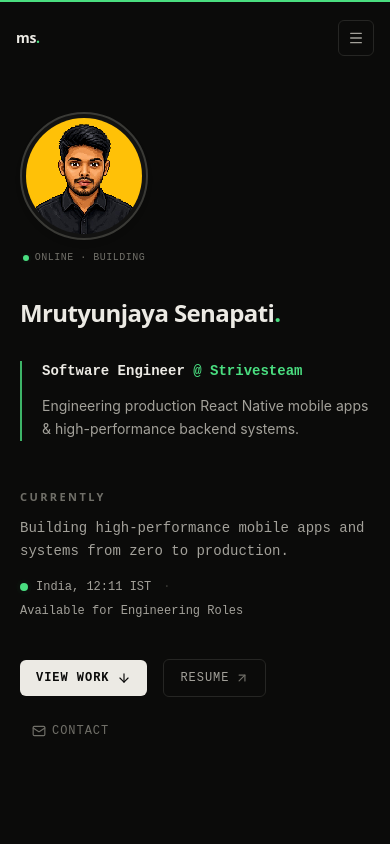
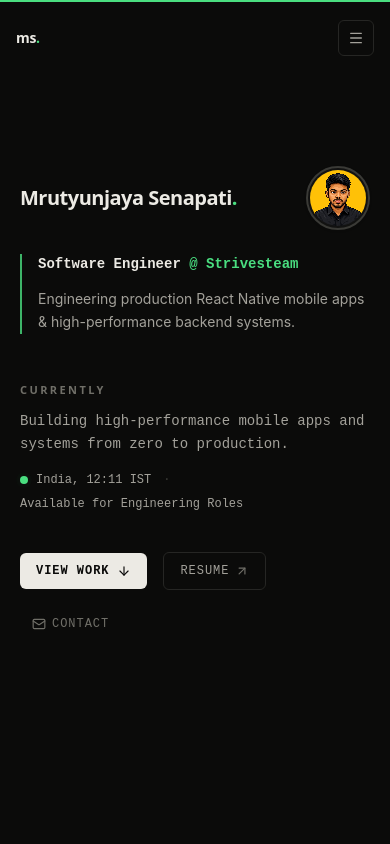
Before and after one commit to MrutyunjayaSenapati/mrutyunjaya-dev, a React (Vite) app: page / in a window 390 px wide. Shown: the top 844 px of the page. Built offline with nearby package versions, Linux system fonts and the light colour scheme.

Commit message:
fix(responsive): improve mobile layout, avatar alignment, and nav drawer for Android screens

```diff
--- a/src/components/layout/Navigation.tsx
+++ b/src/components/layout/Navigation.tsx
@@ -116,7 +116,7 @@ export default function Navigation() {
             animate={{ opacity: 1, height: "auto" }}
             exit={{ opacity: 0, height: 0 }}
             transition={{ duration: 0.35, ease: EASE }}
-            className="overflow-hidden border-t border-border md:hidden"
+            className="overflow-y-auto max-h-[85vh] border-t border-border bg-surface/98 backdrop-blur-xl md:hidden"
           >
             <div className="flex flex-col gap-1 px-4 pb-8 pt-4">
               {navItems.map((item, idx) => (
--- a/src/components/sections/Experience.tsx
+++ b/src/components/sections/Experience.tsx
@@ -40,7 +40,7 @@ export default function Experience() {
                 <p className="mt-2 max-w-[60ch] text-sm leading-relaxed text-text-secondary">
                   {item.description}
                 </p>
-                <p className="mt-3 font-mono text-xs tracking-wide text-text-muted">
+                <p className="mt-3 font-mono text-xs tracking-wide text-text-muted break-words">
                   {item.tags.join(" · ")}
                 </p>
               </div>
--- a/src/components/sections/Hero.tsx
+++ b/src/components/sections/Hero.tsx
@@ -59,26 +59,41 @@ export default function Hero() {
         style={reduced ? undefined : { y, opacity }}
         className="relative mx-auto w-full max-w-4xl px-5 sm:px-8"
       >
-        {/* Top Section: Info + Prominent Sprite Avatar */}
-        <div className="flex flex-col-reverse gap-8 sm:flex-row sm:items-start sm:justify-between sm:gap-10">
+        {/* Top Section: Info + Sprite Avatar (Responsive: Row on mobile & desktop) */}
+        <div className="flex flex-col gap-6 sm:flex-row sm:items-start sm:justify-between sm:gap-10">
           {/* Left Column: Name & Callout */}
-          <div className="flex-1">
+          <div className="flex-1 min-w-0">
+            {/* Mobile Header: Name + Avatar in single row on small screens */}
+            <div className="flex items-center justify-between gap-4 sm:block">
               <motion.h1
                 initial={reduced ? false : { opacity: 0, y: 16 }}
                 animate={{ opacity: 1, y: 0 }}
                 transition={{ duration: 0.7, ease: EASE }}
-              className="font-mono text-2xl font-bold tracking-tight text-text sm:text-3xl lg:text-4xl"
+                className="font-mono text-xl font-bold tracking-tight text-text xs:text-2xl sm:text-3xl lg:text-4xl"
               >
                 {personal.name}
                 <span className="text-accent">.</span>
               </motion.h1>
+
+              {/* Mobile avatar visible only on < sm */}
+              <div className="sm:hidden shrink-0">
+                <div className="relative h-16 w-16 overflow-hidden rounded-full border-2 border-border-strong bg-surface p-0.5 shadow-sm">
+                  <img
+                    src="/avatar.png"
+                    alt={personal.name}
+                    className="h-full w-full rounded-full object-cover"
+                    style={{ imageRendering: "pixelated" }}
+                  />
+                </div>
+              </div>
+            </div>
 
             {/* The Signature Accent Callout Block */}
             <motion.div
               initial={reduced ? false : { opacity: 0, y: 18 }}
               animate={{ opacity: 1, y: 0 }}
               transition={{ duration: 0.7, ease: EASE, delay: 0.12 }}
-              className="mt-8 border-l-2 border-accent/80 pl-5 sm:mt-10 sm:pl-6 space-y-3"
+              className="mt-6 border-l-2 border-accent/80 pl-4 sm:mt-10 sm:pl-6 space-y-3"
             >
               <div>
                 <p className="font-mono text-sm font-semibold text-text sm:text-base">
@@ -94,15 +109,15 @@ export default function Hero() {
             </motion.div>
           </div>
 
-          {/* Right Column: Prominent Sprite Avatar */}
+          {/* Desktop/Tablet Avatar (visible on sm and above) */}
           <motion.div
             initial={reduced ? false : { opacity: 0, scale: 0.95 }}
             animate={{ opacity: 1, scale: 1 }}
             transition={{ duration: 0.7, ease: EASE, delay: 0.1 }}
-            className="flex flex-col items-start sm:items-end shrink-0"
+            className="hidden sm:flex flex-col items-end shrink-0"
           >
             <div className="group relative">
-              <div className="relative h-32 w-32 overflow-hidden rounded-full border-2 border-border-strong bg-surface p-1 shadow-md sm:h-40 sm:w-40 md:h-44 md:w-44 transition-all duration-300 group-hover:border-accent/60 group-hover:scale-[1.02]">
+              <div className="relative h-36 w-36 md:h-44 md:w-44 overflow-hidden rounded-full border-2 border-border-strong bg-surface p-1 shadow-md transition-all duration-300 group-hover:border-accent/60 group-hover:scale-[1.02]">
                 <img
                   src="/avatar.png"
                   alt={personal.name}
--- a/src/components/sections/Skills.tsx
+++ b/src/components/sections/Skills.tsx
@@ -49,7 +49,7 @@ export default function Skills() {
                     {group.badge}
                   </p>
                 </div>
-                <dd className="font-mono text-xs leading-loose tracking-wide text-text-secondary">
+                <dd className="font-mono text-xs leading-loose tracking-wide text-text-secondary break-words">
                   {group.items.map((item, i) => (
                     <span key={item}>
                       <span className="hover:text-text transition-colors">{item}</span>
```
Lines whose indentation alone changed are shown as unchanged.
